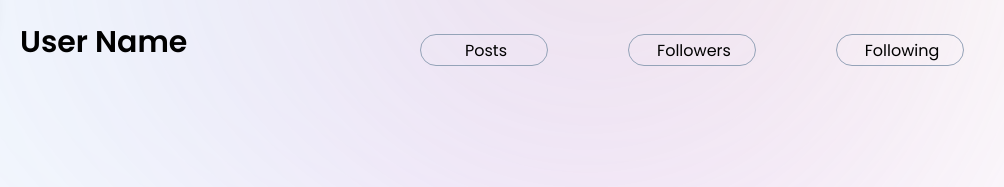
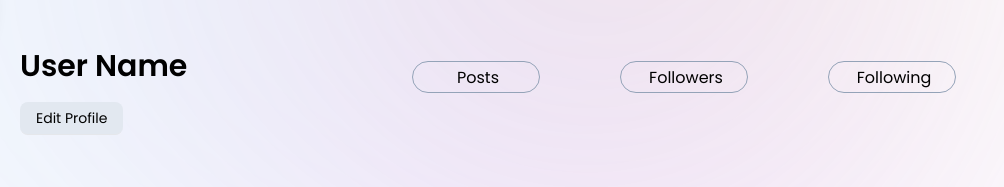
Before and after one commit to msiksnis/fantastic-fiesta-js2, a plain HTML site: page profile/index.html in a window 1280 px wide. Shown: the part 613-800 px from the top of the page, 276-1280 px from the left. Drawn offline with Linux system fonts and the light colour scheme.

```diff
--- a/js/fetch-users.js
+++ b/js/fetch-users.js
@@ -33,7 +33,7 @@
 
   try {
     const response = await fetchUsers();
-    const users = response.data.slice(0, 15);
+    const users = response.data.slice(0, 25);
 
     users.forEach((user) => {
       const instance = document.importNode(template, true);
--- a/profile/index.html
+++ b/profile/index.html
@@ -37,15 +37,26 @@
             class="dynamic-profile-avatar absolute bottom-0 left-6 md:left-14 transform translate-y-1/2 w-28 md:w-44 h-28 md:h-44 object-cover rounded-full border-4 border-card bg-card shadow-lg"
           />
         </div>
-        <div class="flex flex-col lg:flex-row items-center justify-between">
-          <h1
-            id="dynamic-profile-name"
-            class="text-2xl md:text-3xl/10 md:font-semibold text-center lg:text-start ml-6 my-6 lg:ml-64 mt-4 md:mt-6 overflow-hidden whitespace-nowrap truncate md:w-auto"
-          >
-            User Name
-          </h1>
+        <div
+          class="flex flex-col lg:flex-row items-center justify-between mt-10 md:mt-6"
+        >
+          <div class="flex flex-col items-center md:items-start lg:ml-64">
+            <h1
+              id="dynamic-profile-name"
+              class="text-2xl md:text-3xl/10 md:font-semibold text-center lg:text-start mt-6 overflow-hidden whitespace-nowrap truncate md:w-auto"
+            >
+              User Name
+            </h1>
+            <button
+              id="edit-user"
+              class="text-sm border-b bg-slate-200 hover:bg-slate-300 px-4 py-1.5 my-4 rounded-lg transition-all duration-300"
+            >
+              Edit Profile
+            </button>
+          </div>
+
           <div
-            class="flex w-full md:w-fit justify-around mt-4 md:space-x-10 lg:space-x-10 xl:space-x-20 text-sm/4 md:text-base/5"
+            class="flex w-full md:w-fit justify-around mt-3 mb-8 md:mr-2 md:space-x-10 lg:space-x-10 xl:space-x-20 text-sm/4 md:text-base/5"
           >
             <div
               class="flex space-x-1 items-center justify-center w-28 md:w-32 border border-slate-400 px-4 pb-1 pt-1.5 rounded-full hover:border-slate-700 hover:shadow-md transition-all cursor-pointer"
```
Also changed, not shown: css/output.css.
